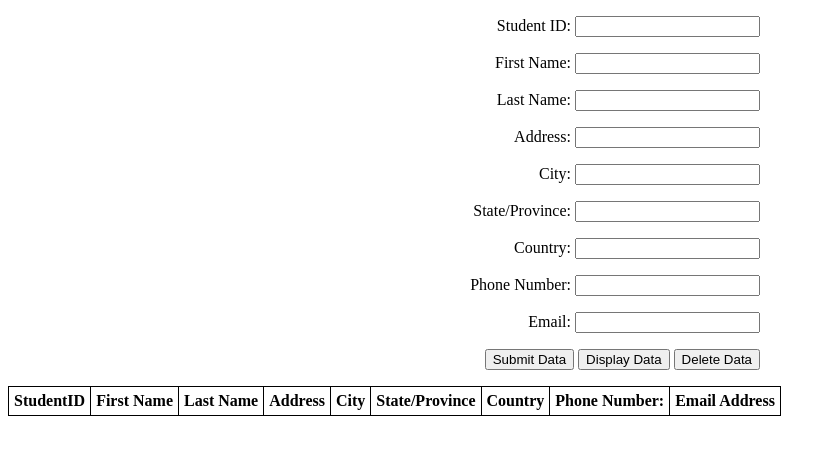
After one commit to GregDucq/Portfolio-Website, a PHP site: page /student-records-system.html in a window 1280 px wide. The commit adds this page. Shown: the top 455 px of the page, without its empty margins (0-836 px from the left). Run offline with PHP 8.4, Linux system fonts and the light colour scheme; lists and menus that the app fills with data are empty; some libraries are stand-ins or nearby versions.

Commit message:
Began development of college database system by implementing management of general student information (inputting, displaying, and deleting info). TODO: Use views and angular to improve how the table with student records appears before moving on to adding additional tables.

```diff
--- a/htdocs/css/stylesheet.css
+++ b/htdocs/css/stylesheet.css
@@ -121,3 +121,19 @@ Styling rules for the basic ajax page
 .ajax-button-section{
 	margin: 20px auto;
 }
+
+/*********************************************************
+**********************************************************
+**********************************************************
+
+Styling rules for the College Records Program
+
+**********************************************************
+**********************************************************
+*********************************************************/
+
+table, th , td {
+	border: 1px solid black;
+	border-collapse: collapse;
+	padding: 5px;
+}
--- /dev/null
+++ b/htdocs/student-records-system.html
@@ -0,0 +1,133 @@
+<!doctype HTML>
+	<html>
+		<head>
+			<meta http-equiv="Content-Type" content="text/html; charset=UTF-8">
+			<title>College Records Database (JS/Angular/SQL)</title>
+			<link rel="stylesheet" href="/css/stylesheet.css">
+			<script src="https://ajax.googleapis.com/ajax/libs/angularjs/1.3.14/angular.min.js"></script>
+
+			<script type="text/javascript">
+			</script>
+		</head>
+		<body>
+			<div ng-app="mainApp" ng-controller="studentInfoController">
+				<div style="text-align:right; margin: 0 32em 0 0;">
+					<p>Student ID: <input type="text" ng-model="studentInfo.studentID"/></p>
+					<p>First Name: <input type="text" ng-model="studentInfo.firstName"/></p>
+					<p>Last Name: <input type="text" ng-model="studentInfo.lastName"/></p>
+					<p>Address: <input type="text" ng-model="studentInfo.address"/></p>
+					<p>City: <input type="text" ng-model="studentInfo.city"/></p>
+					<p>State/Province: <input type="text" ng-model="studentInfo.state"/></p>
+					<p>Country: <input type="text" ng-model="studentInfo.country"/></p>
+					<p>Phone Number: <input type="text" ng-model="studentInfo.phone"/></p>
+					<p>Email: <input type="text" ng-model="studentInfo.email"/></p>
+					<input type="button" value="Submit Data" ng-click="submitData()"/>
+					<input type="button" value="Display Data" ng-click="retrieveData()"/>
+					<input type="button" value="Delete Data" ng-click="deleteData()"/>
+					<p ng-bind="result"></p>
+				</div>
+					<table>
+						<tr>
+							<th>StudentID</th>
+							<th>First Name</th>
+							<th>Last Name</th>
+							<th>Address</th>
+							<th>City</th>
+							<th>State/Province</th>
+							<th>Country</th>
+							<th>Phone Number:</th>
+							<th>Email Address</th>
+						</tr>
+						<tr ng-repeat="student in result_table">
+							<td>{{student.studentID}}</td>
+							<td>{{student.firstName}}</td>
+							<td>{{student.lastName}}</td>
+							<td>{{student.address}}</td>
+							<td>{{student.city}}</td>
+							<td>{{student.state}}</td>
+							<td>{{student.country}}</td>
+							<td>{{student.phone}}</td>
+							<td>{{student.email}}</td>
+						</tr>
+					</table>
+			</div>
+
+			<script>
+				var mainApp = angular.module("mainApp", []);
+				mainApp.controller('studentInfoController', function($scope, $http){
+					$scope.studentInfo = {
+						studentID: "",
+						firstName: "",
+						lastName: "",
+						address: "",
+						city: "",
+						state: "",
+						country: "",
+						phone: "",
+						email: ""
+					};
+
+					$scope.result = "";
+					$scope.result_table = "";
+
+					$scope.submitData = function(){
+						var studentInfo = $scope.studentInfo;
+
+						var data = {
+							command: 0,
+							studentID: studentInfo.studentID,
+							firstName: studentInfo.firstName,
+							lastName: studentInfo.lastName,
+							address: studentInfo.address,
+							city: studentInfo.city,
+							state: studentInfo.state,
+							country: studentInfo.country,
+							phone: studentInfo.phone,
+							email: studentInfo.email
+						}
+
+						$http.post("php/student-info-access.php",data)
+						.success(function(response) {
+							$scope.result = response;
+						});
+					};
+
+
+					$scope.retrieveData = function(){
+						var studentInfo = $scope.studentInfo;
+						var data = {
+							command: 1,
+							studentID: studentInfo.studentID,
+							firstName: studentInfo.firstName,
+							lastName: studentInfo.lastName,
+							address: studentInfo.address,
+							city: studentInfo.city,
+							state: studentInfo.state,
+							country: studentInfo.country,
+							phone: studentInfo.phone,
+							email: studentInfo.email
+						}
+
+						$http.post("php/student-info-access.php",data)
+						.success(function(response) {
+							$scope.result_table = response;
+						});
+					};
+
+					$scope.deleteData = function(){
+						var studentInfo = $scope.studentInfo;
+
+						var data = {
+							command: 2,
+							studentID: studentInfo.studentID,
+						}
+
+						$http.post("php/student-info-access.php",data)
+						.success(function(response) {
+							$scope.result = response;
+						});
+					};
+				});
+			</script>
+		</body>
+	</html>
```
Also changed, not shown: htdocs/php/student-info-access.php (added, +42 -0 lines), sqlite3/dbs/college-records/college-records.db (added).
